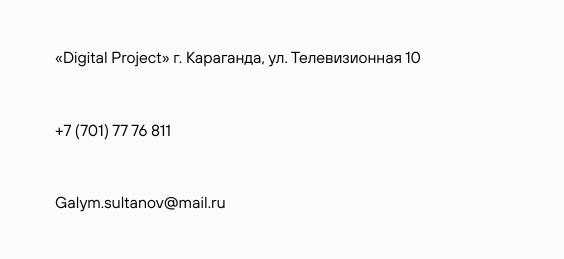
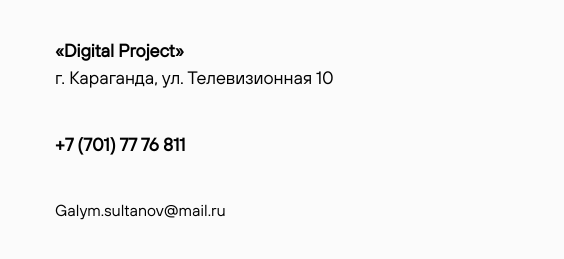
Before and after one commit to Kanoms/Archi, a plain HTML site: page 5thindex.html in a window 1280 px wide. Shown: the part 225-484 px from the top of the page, 0-564 px from the left. Drawn offline with Linux system fonts and the light colour scheme.

Commit message:
page 5 edits

```diff
--- a/5thindex.html
+++ b/5thindex.html
@@ -68,9 +68,12 @@
             <h1>ИНФОРМАЦИЯ</h1>
           </div>
 
-          <div>«Digital Project» г. Караганда, ул. Телевизионная 10</div>
-          <div>+7 (701) 77 76 811</div>
-          <div>Galym.sultanov@mail.ru</div>
+          <div class="digi-proj">
+            <span>«Digital Project»</span>
+            <span>г. Караганда, ул. Телевизионная 10</span>
+          </div>
+          <div class="phone-no">+7 (701) 77 76 811</div>
+          <div class="email">Galym.sultanov@mail.ru</div>
           <div>
             <button class="btn-dark">Орабтная связь</button>
           </div>
--- a/style.css
+++ b/style.css
@@ -662,3 +662,21 @@ footer {
   flex-direction: column;
   justify-content: space-between;
 }
+
+.digi-proj,
+.phone-no {
+  font-size: 18px;
+}
+
+.digi-proj span {
+  display: block;
+}
+
+.digi-proj span:first-of-type,
+.phone-no {
+  font-weight: bold;
+}
+
+.email {
+  font-size: 16px;
+}
```
